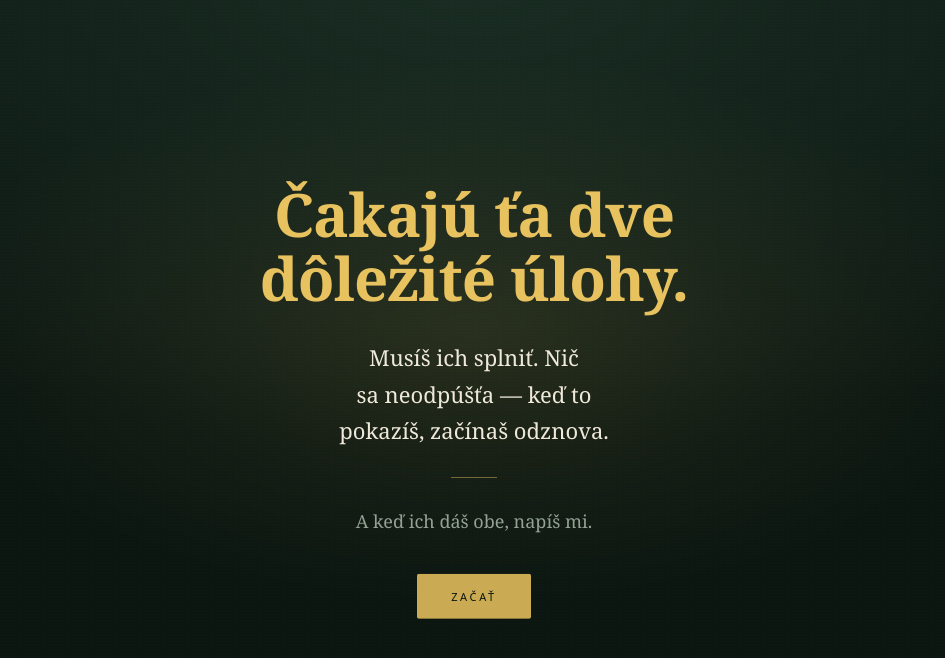
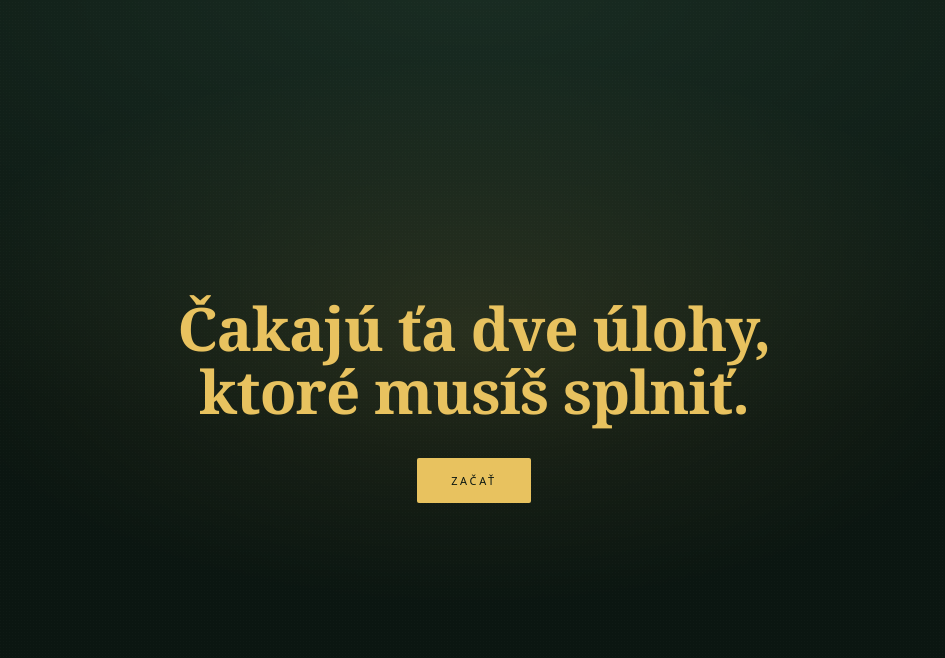
Before and after one commit to dufalarobert-hub/hra-ssvadba, a plain HTML site: page index.html in a window 1280 px wide. Shown: the whole page, without its empty margins (166-1111 px from the left). Drawn offline with Linux system fonts and the light colour scheme.

Commit message:
Úvodník: len jedna veta
Odstránené 'nič sa neodpúšťa' aj spodná veta; úvod hovorí len
'Čakajú ťa dve úlohy, ktoré musíš splniť.'

Co-Authored-By: Claude Opus 4.8 (1M context) <noreply@anthropic.com>

```diff
--- a/index.html
+++ b/index.html
@@ -147,19 +147,9 @@
 <div class="zrno"></div>
 
 <main class="list">
-  <h1 class="nadpis krok k1">Čakajú ťa dve dôležité úlohy.</h1>
+  <h1 class="nadpis krok k1">Čakajú ťa dve úlohy, ktoré musíš splniť.</h1>
 
-  <p class="veta krok k2">
-    Musíš ich splniť. Nič sa neodpúšťa — keď to pokazíš, začínaš odznova.
-  </p>
-
-  <div class="caraz krok k3"></div>
-
-  <p class="veta tichsia krok k3">
-    A keď ich dáš obe, napíš mi.
-  </p>
-
-  <button class="start krok k4" id="start" type="button">Začať</button>
+  <button class="start krok k2" id="start" type="button">Začať</button>
 </main>
 
 <script>
```
